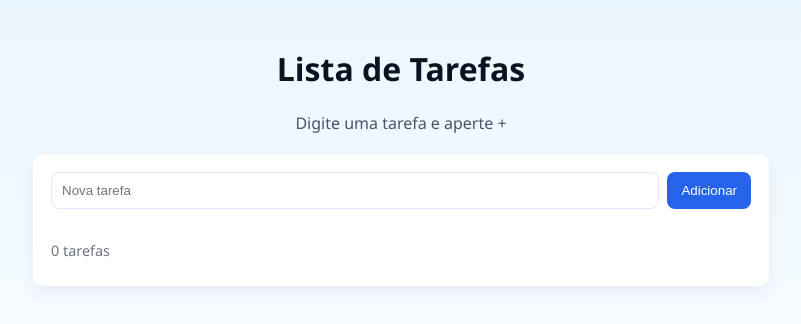
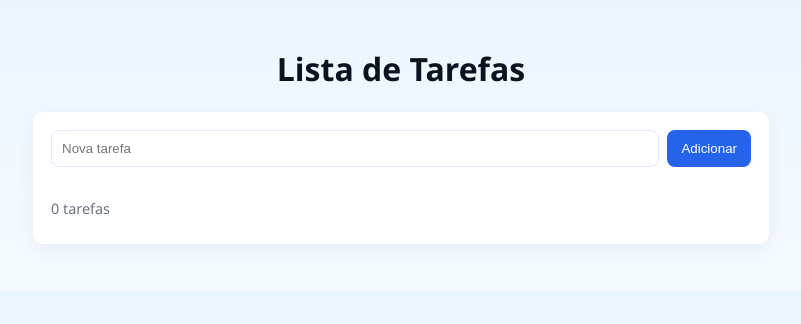
Before and after one commit to gustavoleme777/2Ati, a plain HTML site: page seu-projeto/index.html in a window 1280 px wide. Shown: the whole page, without its empty margins (239-1040 px from the left). Drawn offline with Linux system fonts and the light colour scheme.

Commit message:
fix: remove hint under header

```diff
--- a/seu-projeto/index.html
+++ b/seu-projeto/index.html
@@ -2,7 +2,7 @@
 <html><head><meta charset="utf-8"><meta name="viewport" content="width=device-width,initial-scale=1"><title>Todo</title>
 <link rel="stylesheet" href="css/style.css"></head>
 <body>
-<header><h1>Lista de Tarefas</h1><p class="hint">Digite uma tarefa e aperte +</p></header>
+<header><h1>Lista de Tarefas</h1></header>
 <main class="card">
 	<form id="f"><input id="i" placeholder="Nova tarefa"><button>Adicionar</button></form>
 	<div id="err" class="err"></div>
```
